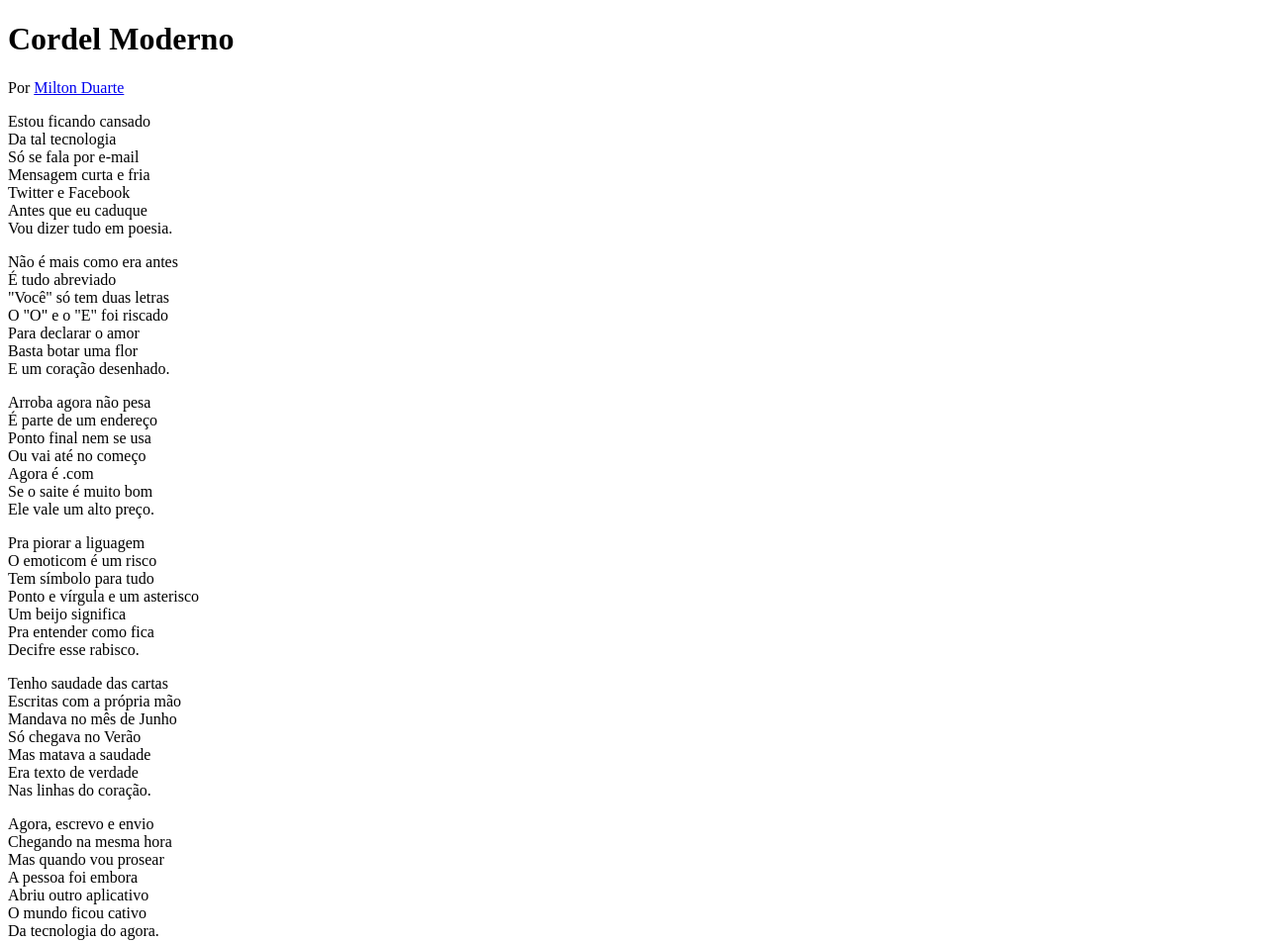
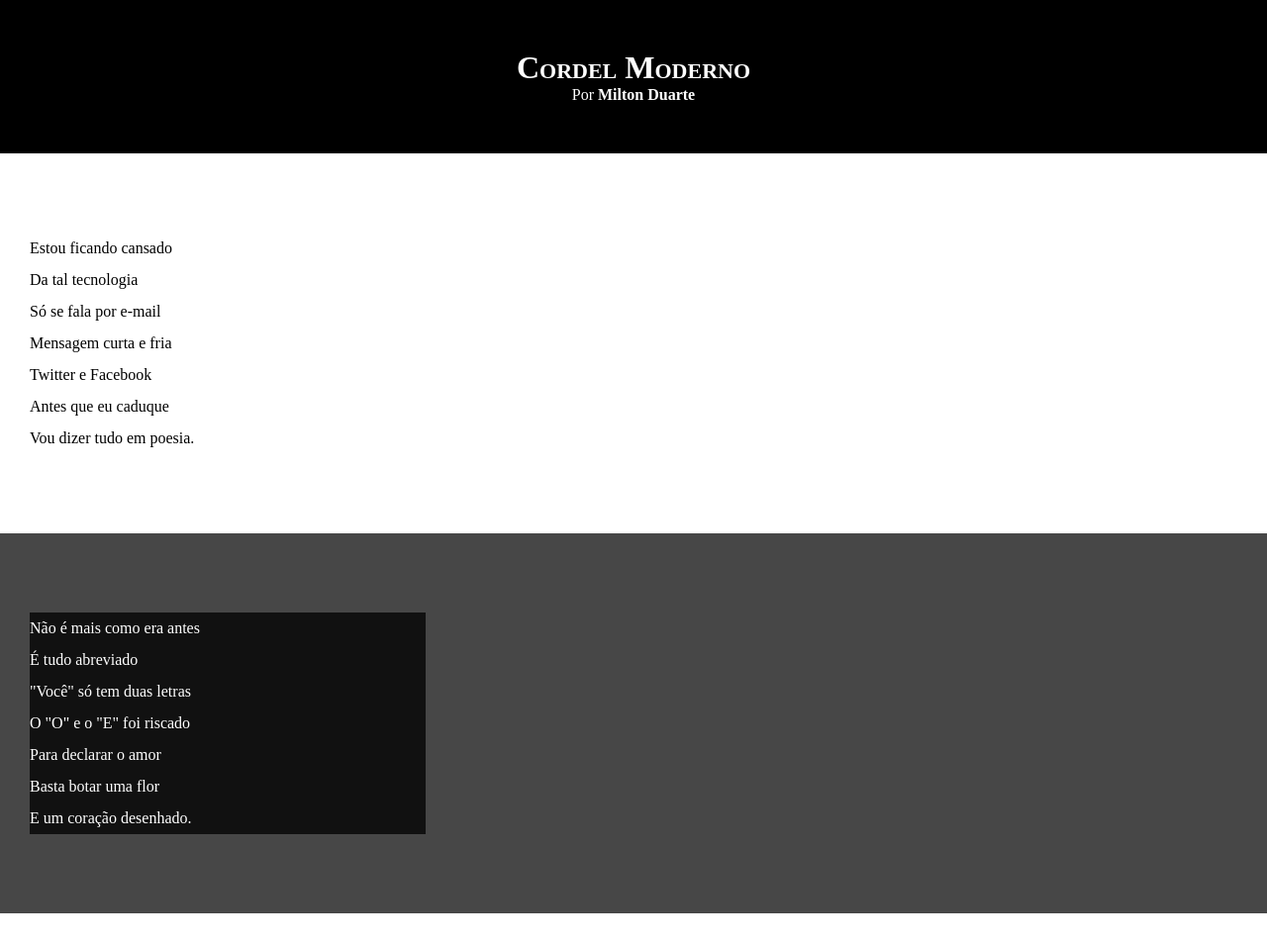
Before and after one commit to joaogustavo00/html-css, a plain HTML site: page desafios/d012/index.html in a window 1280 px wide. Shown: the top 953 px of the page at 99% size. Drawn offline with Linux system fonts and the light colour scheme.

Commit message:
Atualizando style desafio 012

```diff
--- a/desafios/d012/estilo/style.css
+++ b/desafios/d012/estilo/style.css
@@ -1 +1,65 @@
 @charset "UTF-08";
+
+* {
+    margin: 0px;
+    padding: 0px;
+}
+
+html, body {
+    min-height: 100%;
+    background-color: darkgray;
+}
+
+header {
+    background-color: black;
+    color: white;
+    text-align: center;
+}
+
+header > h1 {
+    padding-top: 50px;
+    font-variant: small-caps;
+}
+
+header > p {
+    padding-bottom: 50px;
+}
+
+header a, footer a {
+    color: white;
+    text-decoration: none;
+    font-weight: bolder;
+}
+
+header a:hover, footer a:hover {
+    text-decoration: underline;
+}
+
+section {
+    padding-top: 10vh;
+    padding-bottom: 10vh;
+    line-height: 2em;
+    padding-left: 30px;
+}
+
+section.sessão-normal {
+    background-color: white;
+    color: black;
+}
+
+section.sessão-imagem {
+    background-color: rgba(0, 0, 0, 0.582);
+    color: white;
+}
+
+section.sessão-imagem > p {
+    width: 400px;
+    background-color: rgba(0, 0, 0, 0.753);
+}
+
+footer {
+    background-color: black;
+    text-align: center;
+    color: white;
+    padding: 10px;
+}
--- a/desafios/d012/index.html
+++ b/desafios/d012/index.html
@@ -15,7 +15,7 @@
 
     </header>
 
-    <section>
+    <section class="sessão-normal">
         <p>
             Estou ficando cansado <br>
             Da tal tecnologia <br>
@@ -27,7 +27,7 @@
         </p>
     </section>
 
-    <section>
+    <section class="sessão-imagem">
         <p>
             Não é mais como era antes <br>
             É tudo abreviado <br>
@@ -39,7 +39,7 @@
         </p>
     </section>
 
-    <section>
+    <section class="sessão-normal">
         <p>
             Arroba agora não pesa <br>
             É parte de um endereço <br>
@@ -61,7 +61,7 @@
         </p>
     </section>
 
-    <section>
+    <section class="sessão-imagem">
         <p>
             Tenho saudade das cartas <br>
             Escritas com a própria mão <br>
@@ -73,7 +73,7 @@
         </p>
     </section>
 
-    <section>
+    <section class="sessão-normal">
         <p>
             Agora, escrevo e envio  <br>
             Chegando na mesma hora <br>
```
